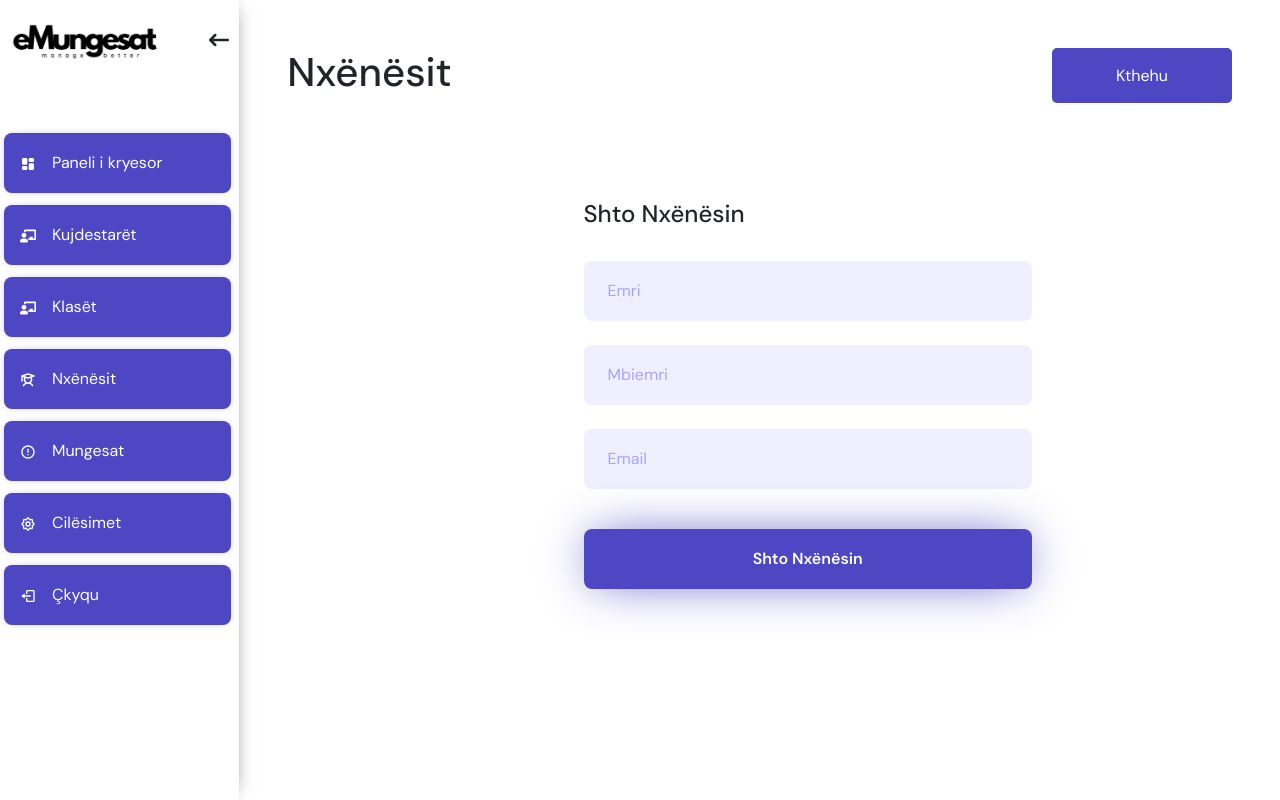
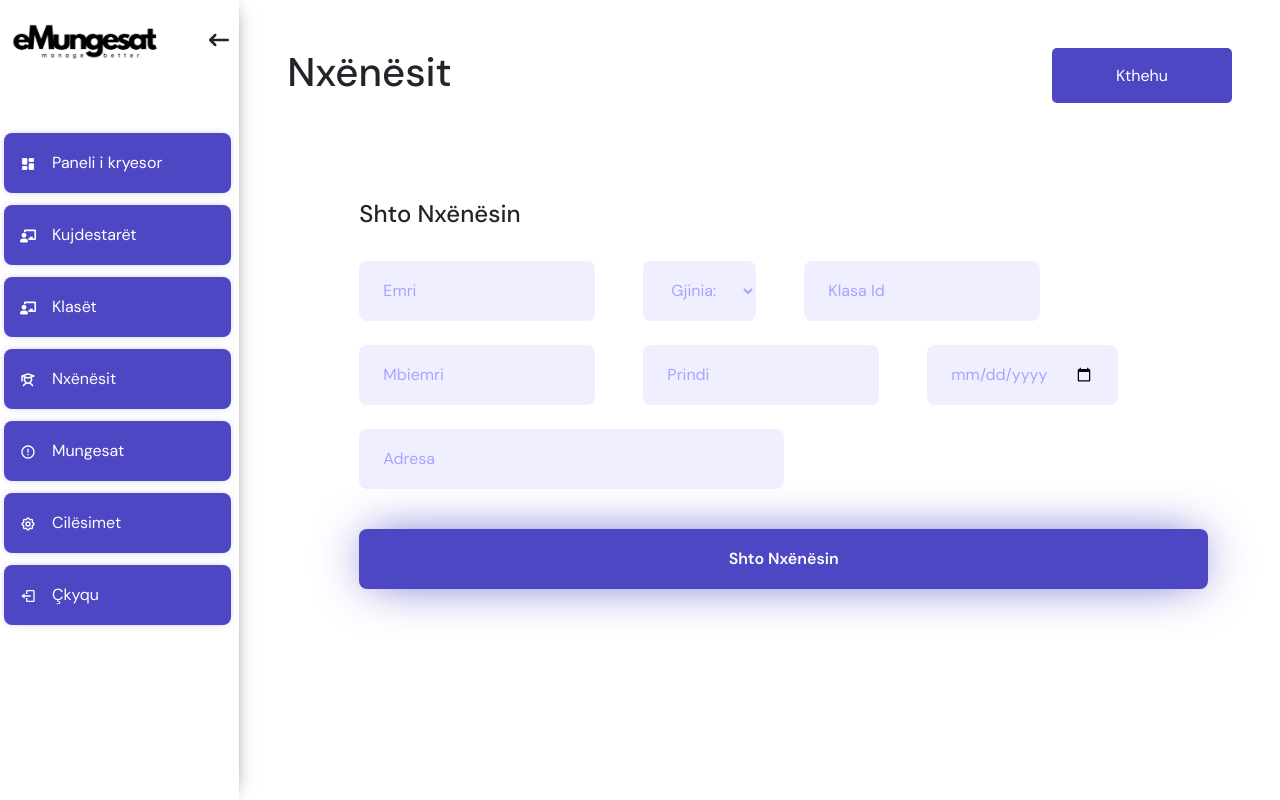
Before and after one commit to shkelqimsina/DotNetCoreWebAPI-Training, a React (Vite) app in the folder mungesat-front-app/: page /student-add in a window 1280 px wide. Built offline with nearby package versions, Linux system fonts and the light colour scheme; a web font is replaced by a local one.

Commit message:
Created form for adding a student

```diff
--- a/mungesat-front-app/src/components/Dropdown.jsx
+++ b/mungesat-front-app/src/components/Dropdown.jsx
@@ -36,7 +36,7 @@ const DropdownMenu = styled.ul`
   margin: 0;
   box-shadow: 0 2px 5px rgba(0, 0, 0, 0.1);
   min-width: 120px;
-  display: ${({isOpen}) => (isOpen ? "block" : "none")};
+  display: ${({ isOpen }) => (isOpen ? "block" : "none")};
 `;
 
 const DropdownItem = styled.li`
@@ -50,7 +50,7 @@ const DropdownItem = styled.li`
   }
 `;
 
-const Dropdown = ({main, option1, option2, option3}) => {
+const Dropdown = ({ main, option1, option2, option3 }) => {
   const [isOpen, setIsOpen] = useState(false);
 
   return (
@@ -67,4 +67,24 @@ const Dropdown = ({main, option1, option2, option3}) => {
   );
 };
 
+const GenderDropdown = styled.select`
+  height: 60px;
+  background-color: var(--secondary-bg);
+  color: var(--primary-text);
+  transition: all 400ms ease;
+
+  &:focus {
+    border: 0 !important;
+    outline: none !important;
+    box-shadow: none !important;
+    background-color: var(--primary-bg);
+    caret-color: var(--secondary-text);
+  }
+
+  &::placeholder {
+    color: var(--primary-text) !important;
+  }
+`;
+
 export default Dropdown;
+export { GenderDropdown };
--- a/mungesat-front-app/src/screens/Student.jsx
+++ b/mungesat-front-app/src/screens/Student.jsx
@@ -9,7 +9,7 @@ function Student() {
   const navigate = useNavigate();
 
   const handleAddClick = () => {
-    navigate("/teacher-add");
+    navigate("/student-add");
   };
 
   return (
@@ -18,7 +18,7 @@ function Student() {
       <div className="w-100 p-5">
         <div className="w-100 d-flex justify-content-between">
           <h1>Nxënësit</h1>
-          <AddButton>Shto Nxënës</AddButton>
+          <AddButton onClick={handleAddClick}>Shto Nxënës</AddButton>
         </div>
         <div className="mt-4 d-flex justify-content-start align-items-center">
           <Dropdown
--- a/mungesat-front-app/src/screens/StudentAdd.jsx
+++ b/mungesat-front-app/src/screens/StudentAdd.jsx
@@ -3,9 +3,10 @@ import { useNavigate } from "react-router-dom";
 import Sidebar from "../components/Sidebar";
 import AddButton from "../components/Button";
 import Input from "../components/Input";
+import Dropdown, { GenderDropdown } from "../components/Dropdown";
 import { SignButton } from "../components/Button";
 
-function TeacherAdd() {
+function StudentAdd() {
   const navigate = useNavigate();
 
   const handleBackClick = () => {
@@ -20,14 +21,28 @@ function TeacherAdd() {
           <h1>Nxënësit</h1>
           <AddButton onClick={handleBackClick}>Kthehu</AddButton>
         </div>
-        <div className="h-75 mt-5 ms-5 d-flex flex-column align-items-center">
-          <form className="ms-5 mt-5 d-flex flex-column gap-4 w-50">
+        <div className="h-75 mt-5 mx-5 d-flex flex-column align-items-center">
+          <form className="ms-5 mt-5 d-flex flex-column gap-4 w-100">
             <h4>Shto Nxënësin</h4>
+            <div className="d-flex gap-5 w-100">
               <Input
                 className="border-0 px-4 rounded-3"
                 type="text"
                 placeholder="Emri"
               />
+              <GenderDropdown className="border-0 px-4 rounded-3">
+                <option value="">Gjinia:</option>
+                <option value="M">M</option>
+                <option value="F">F</option>
+              </GenderDropdown>
+              <Input
+                className="border-0 px-4 rounded-3"
+                type="number"
+                min="0"
+                placeholder="Klasa Id"
+              />
+            </div>
+            <div className="d-flex gap-5 w-100">
               <Input
                 className="border-0 px-4 rounded-3"
                 type="text"
@@ -35,9 +50,22 @@ function TeacherAdd() {
               />
               <Input
                 className="border-0 px-4 rounded-3"
-              type="email"
-              placeholder="Email"
+                type="text"
+                placeholder="Prindi"
               />
+              <Input
+                className="border-0 px-4 rounded-3"
+                type="date"
+                placeholder="Ditëlindja"
+              />
+            </div>
+            <div className="d-flex gap-5 w-100">
+              <Input
+                className="border-0 px-4 rounded-3 w-50"
+                type="text"
+                placeholder="Adresa"
+              />
+            </div>
             <SignButton className="sign-btn border-0 rounded-3 fw-semibold mt-3">
               Shto Nxënësin
             </SignButton>
@@ -48,4 +76,4 @@ function TeacherAdd() {
   );
 }
 
-export default TeacherAdd;
+export default StudentAdd;
```
Lines whose indentation alone changed are shown as unchanged.
